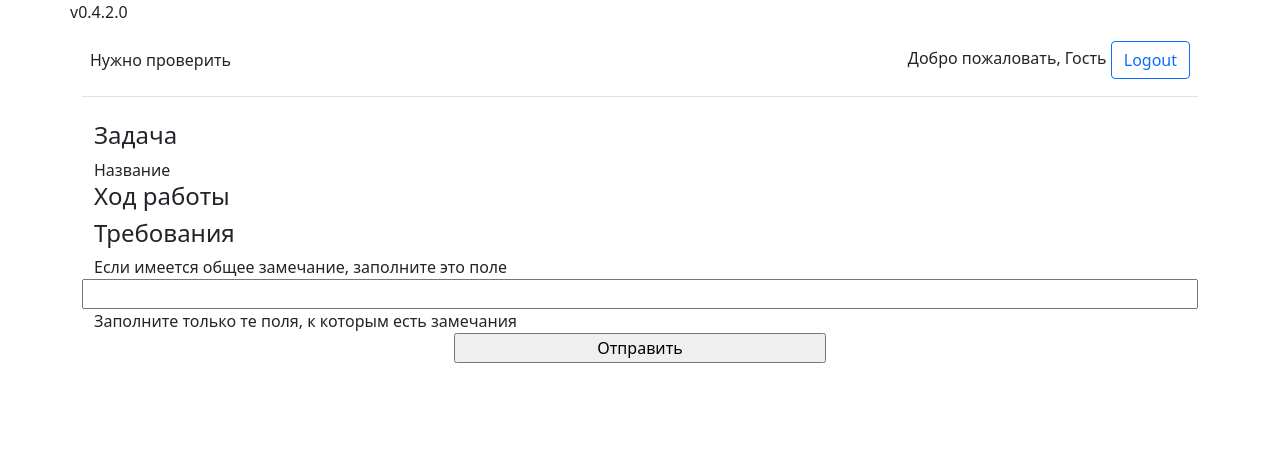
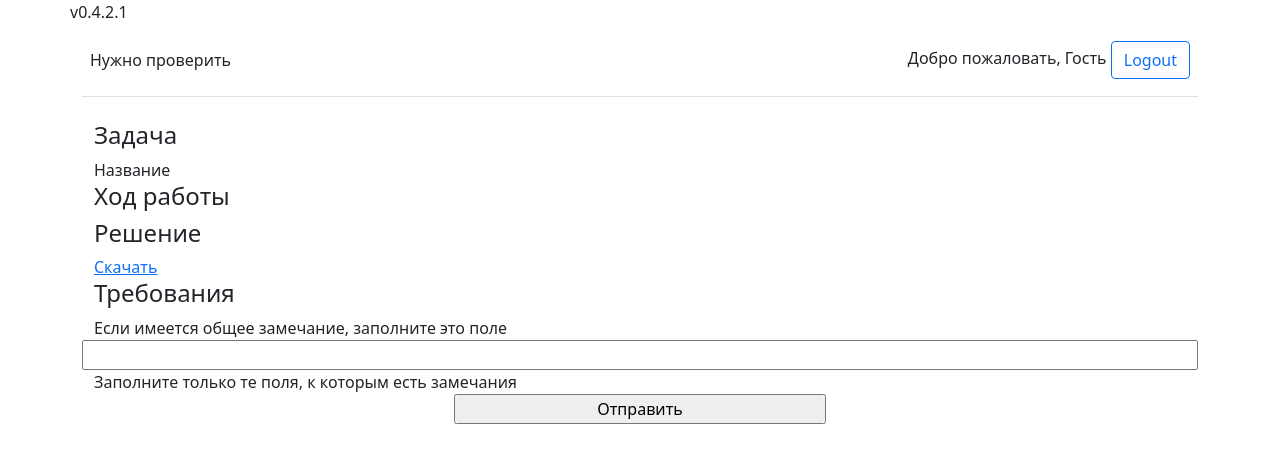
Before and after one commit to YuriSilenok/self-checking, a Flask app: template templates/solving_id.html in a window 1280 px wide. Shown: the top 463 px of the page. Run offline with Flask 2, Linux system fonts and the light colour scheme; the template is opened without the code that fills it, so the values that code supplies are empty.

Commit message:
Добавлена возможность скачать проверяемый архив

```diff
--- a/main.py
+++ b/main.py
@@ -31,7 +31,7 @@ def login_is_required(function):
 @app.route('/files/<path:filename>', endpoint='files')
 @login_is_required
 def files(filename):
-    return send_file(os.path.join(UPLOAD_FOLDER, filename.replace('/', '\\')), as_attachment=True)
+    return send_file(os.path.join(UPLOAD_FOLDER, filename), as_attachment=True)
 
 
 @app.context_processor
@@ -84,7 +84,6 @@ def solving_id(id_):
             review__.student_id = session['user_id']
         db.session.add(review__)
         db.session.commit()
-        # review = Review.query.
         for key in request.form:
             if request.form[key]:
                 review__.review_status_id = 2
@@ -107,6 +106,7 @@ def solving_id(id_):
     task_ = {
         'name': task__.name,
         'text': task__.text,
+        'file_path': solving__.file_path + '/' + solving__.file_name,
         'requirement': [],
     }
     for requirement_ in requirement__:
@@ -126,7 +126,7 @@ def solving():
         query = query.join(StudentTask, StudentTask.id == Solving.student_task_id)
         query = query.filter(
             (StudentTask.student_task_status_id == 3) & (StudentTask.student_id.isnot(session['user_id'])))
-        query = query .group_by(Solving.student_task_id)
+        query = query.group_by(Solving.student_task_id)
         for solving__, _ in query.all():
             tasks_.append({
                 'discipline': solving__.student_task.task.theme.discipline.name,
--- a/templates/maket.html
+++ b/templates/maket.html
@@ -2,7 +2,7 @@
 
 {% block body %}
 <div class="container">
-    <div class="row">v0.4.2.0</div>
+    <div class="row">v0.4.2.1</div>
     <header class="d-flex flex-wrap align-items-center justify-content-center justify-content-md-between py-3 mb-4 border-bottom">
         <ul class="nav col-12 col-md-auto mb-2 justify-content-center mb-md-0">
             {% if 'student' in user_type() %}
--- a/templates/solving_id.html
+++ b/templates/solving_id.html
@@ -14,6 +14,12 @@
     </div>
     <div class="row">
         <div class="col-lg-12">{{ task.text}}</div>
+    </div>
+    <div class="row">
+        <h4>Решение</h4>
+    </div>
+    <div class="row">
+        <div class="col-lg-12"><a href="/files/{{ task.file_path }}">Скачать</a></div>
     </div>
     <div class="row">
         <h4>Требования</h4>
```
